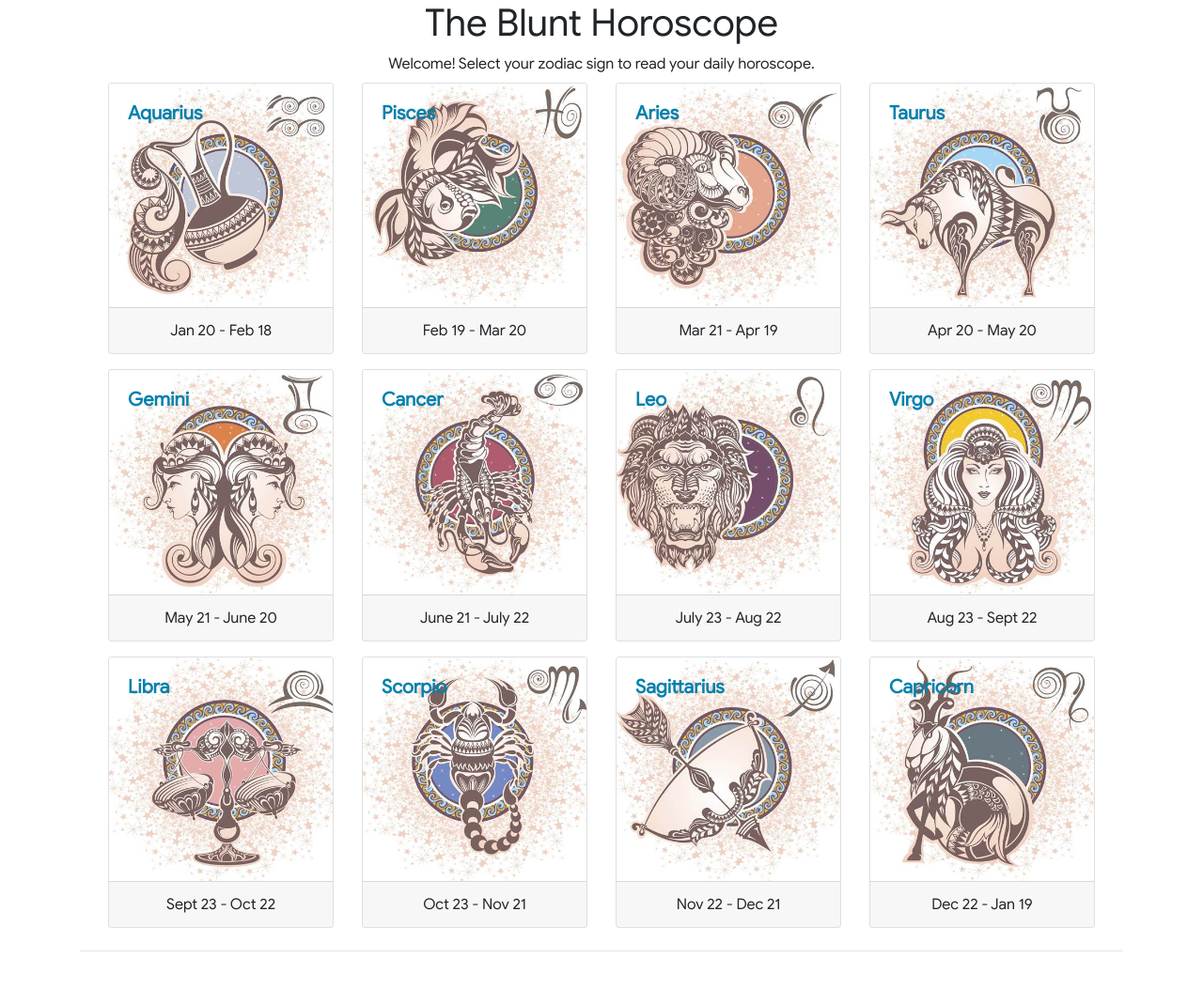
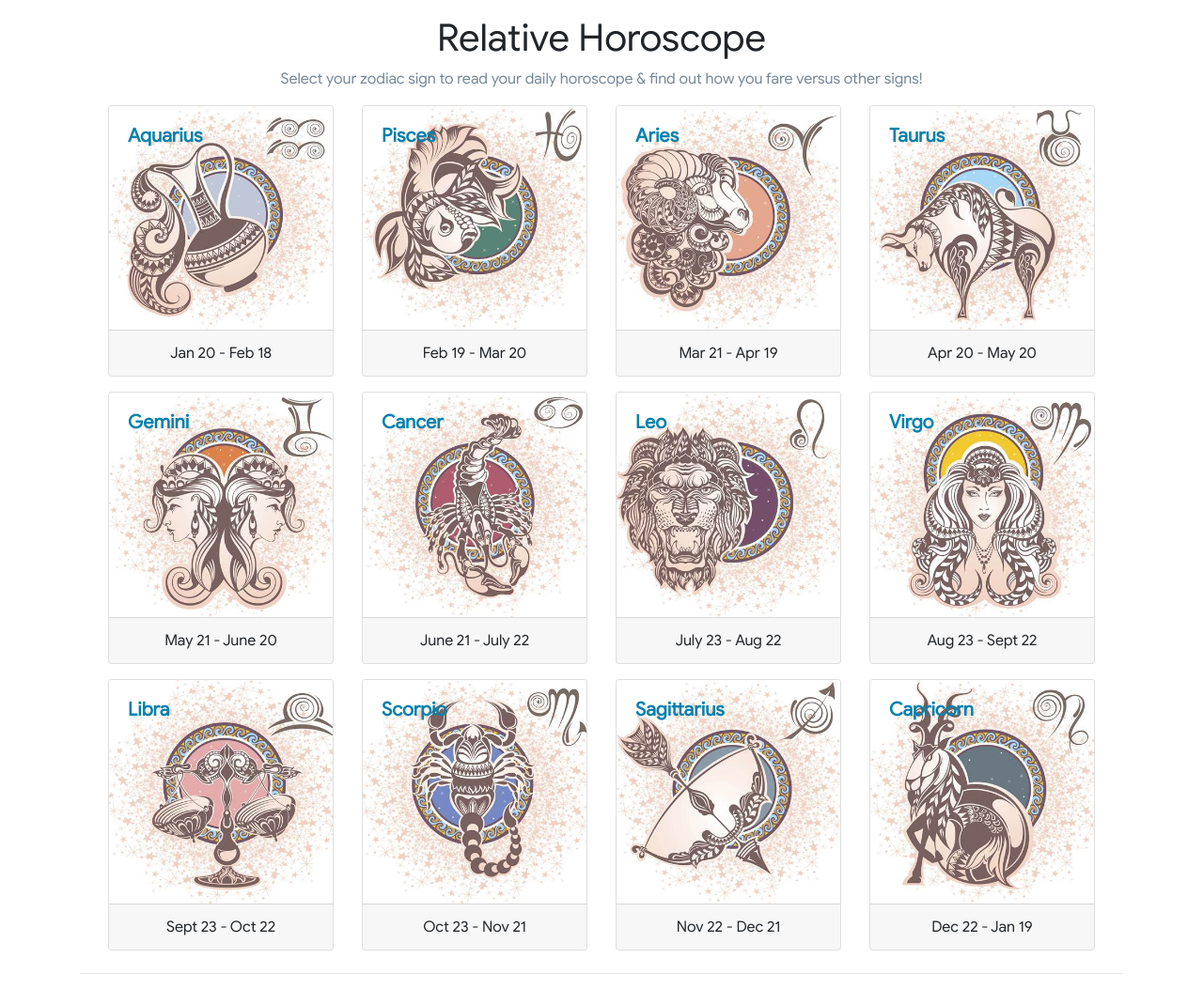
Before and after one commit to ysmike/relative-horoscope, a Flask app: page / in a window 1280 px wide. Shown: the whole page at 94% size. Before the commit the page ends 1013 px from the top, so only its background shows below. Run offline with Flask 2, Linux system fonts and the light colour scheme; some libraries are stand-ins or nearby versions.

Commit message:
Change title of the app, use a new formatter, and adjust margins

```diff
--- a/templates/index.html
+++ b/templates/index.html
@@ -2,11 +2,17 @@
 <html lang="en">
 
 <head>
-    <title>The Blunt Horoscope</title>
-    <link rel="stylesheet" href="https://maxcdn.bootstrapcdn.com/bootstrap/4.0.0/css/bootstrap.min.css">
-    <link rel="stylesheet" href="{{ url_for('static', filename='css/style.css') }}">
-    <link rel="shortcut icon" href="{{ url_for('static', filename='favicon/favicon.ico') }}" type="image/x-icon">
-    <link rel="icon" href="{{ url_for('static', filename='favicon/favicon.ico') }}" type="image/x-icon">
+    <title>Relative Horoscope</title>
+    <link rel="stylesheet"
+          href="https://maxcdn.bootstrapcdn.com/bootstrap/4.0.0/css/bootstrap.min.css" />
+    <link rel="stylesheet"
+          href="{{ url_for('static', filename='css/style.css') }}" />
+    <link rel="shortcut icon"
+          href="{{ url_for('static', filename='favicon/favicon.ico') }}"
+          type="image/x-icon" />
+    <link rel="icon"
+          href="{{ url_for('static', filename='favicon/favicon.ico') }}"
+          type="image/x-icon" />
     <script src="https://code.jquery.com/jquery-3.2.1.slim.min.js"></script>
     <script src="https://cdnjs.cloudflare.com/ajax/libs/popper.js/1.12.9/umd/popper.min.js"></script>
 </head>
@@ -14,15 +20,17 @@
 <body>
     <div class="container">
         <div class="page-header text-center">
-            <h1>The Blunt Horoscope</h1>
-            <medium>Welcome! Select your zodiac sign to read your daily horoscope.</medium>
+            <h1 class="mt-3">Relative Horoscope</h1>
+            <medium class="gray">
+                Select your zodiac sign to read your daily horoscope & find out how you fare versus other signs!
+            </medium>
         </div>
-        <div class="row justify-content-md-center">
-
+        <div class="row justify-content-md-center mt-2">
             <div class="col-md-auto">
                 <div class="card text-black">
-                    <img class="card-img-top" src="{{ url_for('static', filename='img/aquarius-759.jpg') }}"
-                        alt="Card image">
+                    <img class="card-img-top"
+                         src="{{ url_for('static', filename='img/aquarius-759.jpg') }}"
+                         alt="Card image" />
                     <div class="card-img-overlay">
                         <h5 class="card-title">Aquarius</h5>
                     </div>
```
Also changed, not shown: other parts of templates/index.html (+39 -24 lines).
